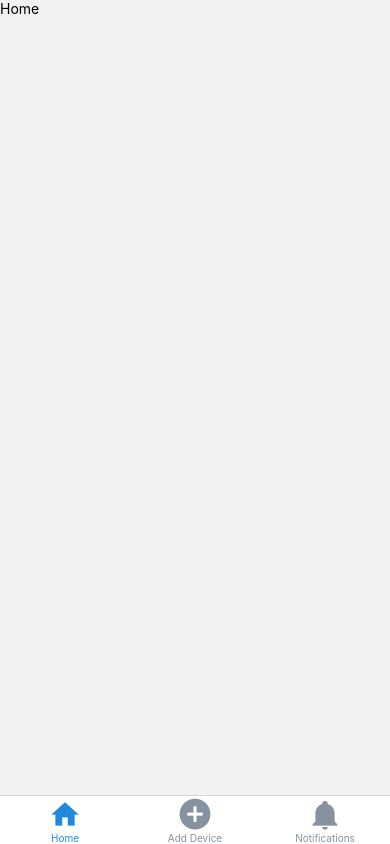
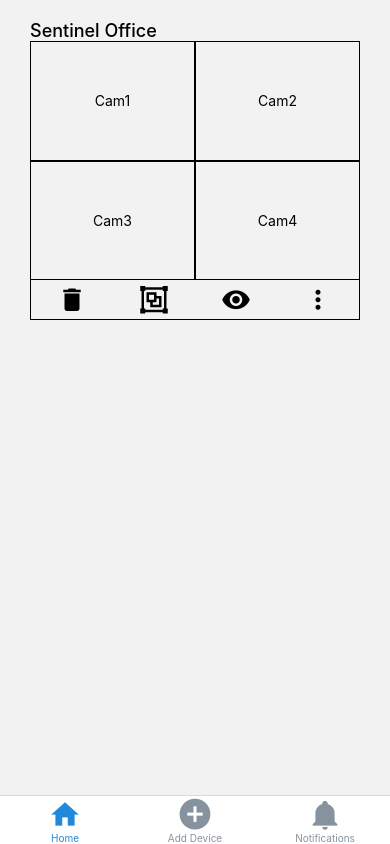
Before and after one commit to Sentinel-FYP/mobile-app, a React Native app: screen /TabNavigation in a window 390 px wide. Built offline with nearby package versions, Linux system fonts and the light colour scheme.

Commit message:
[Update] Home

```diff
--- a/src/screens/home/HomeScreen.jsx
+++ b/src/screens/home/HomeScreen.jsx
@@ -1,10 +1,93 @@
-import { View, Text } from "react-native";
-import React from "react";
+import { View, Text, FlatList } from "react-native";
+import { useState } from "react";
+import { GlobalStyles } from "../../global/GlobalStyles";
+import Icon from "react-native-vector-icons/MaterialCommunityIcons";
+import { COLORS } from "../../constants";
 
 const HomeScreen = () => {
+  const [devices, setDevices] = useState([
+    {
+      name: "Sentinel Office",
+      cameras: [
+        { name: "Cam1" },
+        { name: "Cam2" },
+        { name: "Cam3" },
+        { name: "Cam4" },
+      ],
+    },
+  ]);
+
+  const renderItem = ({ item, index }) => {
+    return (
+      <View
+        style={{
+          width: "100%",
+          paddingHorizontal: 30,
+          marginTop: 20,
+        }}
+      >
+        <View style={{ width: "100%", height: 300 }}>
+          <Text style={{ fontSize: 18, fontWeight: 500 }}>{item.name}</Text>
+          <View style={{ width: "100%", flex: 1 }}>
+            <View
+              style={{
+                flex: 1,
+                width: "100%",
+                flexDirection: "row",
+                flexWrap: "wrap",
+
+                alignItems: "center",
+                justifyContent: "center",
+              }}
+            >
+              {item.cameras.map((camera, index) => {
+                return (
+                  <View
+                    key={camera.name}
+                    style={{
+                      width: "50%",
+                      height: "50%",
+                      borderColor: "black",
+                      borderWidth: 1,
+                      justifyContent: "center",
+                      alignItems: "center",
+                    }}
+                  >
+                    <Text>{camera.name}</Text>
+                  </View>
+                );
+              })}
+            </View>
+            <View
+              style={{
+                width: "100%",
+                height: 40,
+                borderWidth: 1,
+                borderColor: "black",
+                borderTopWidth: 0,
+                flexDirection: "row",
+                justifyContent: "space-around",
+                alignItems: "center",
+              }}
+            >
+              <Icon name="delete" color={COLORS.black} size={30} />
+              <Icon name="group" color={COLORS.black} size={30} />
+              <Icon name="eye" color={COLORS.black} size={30} />
+              <Icon name="dots-vertical" color={COLORS.black} size={30} />
+            </View>
+          </View>
+        </View>
+      </View>
+    );
+  };
+
   return (
-    <View>
-      <Text>Home</Text>
+    <View style={GlobalStyles.container}>
+      <FlatList
+        style={{ flex: 1, width: "100%" }}
+        data={devices}
+        renderItem={renderItem}
+      />
     </View>
   );
 };
```
